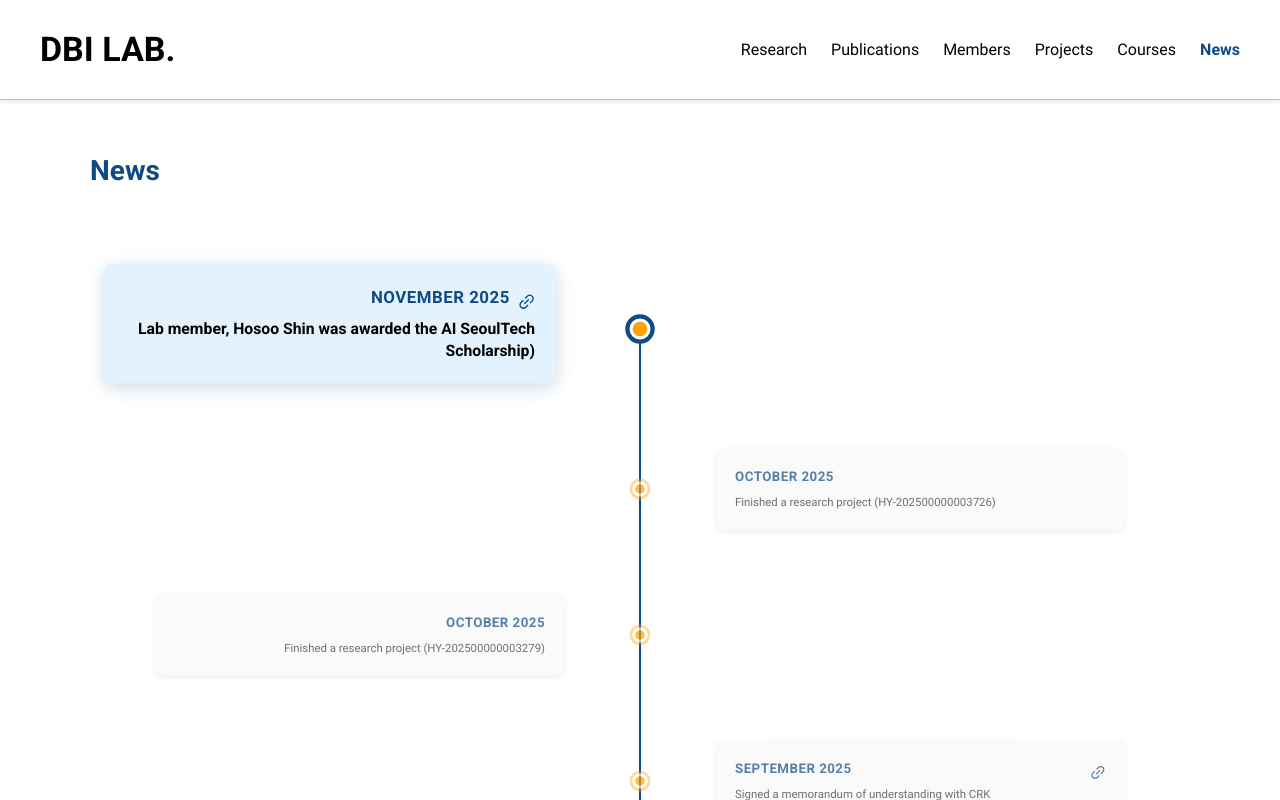
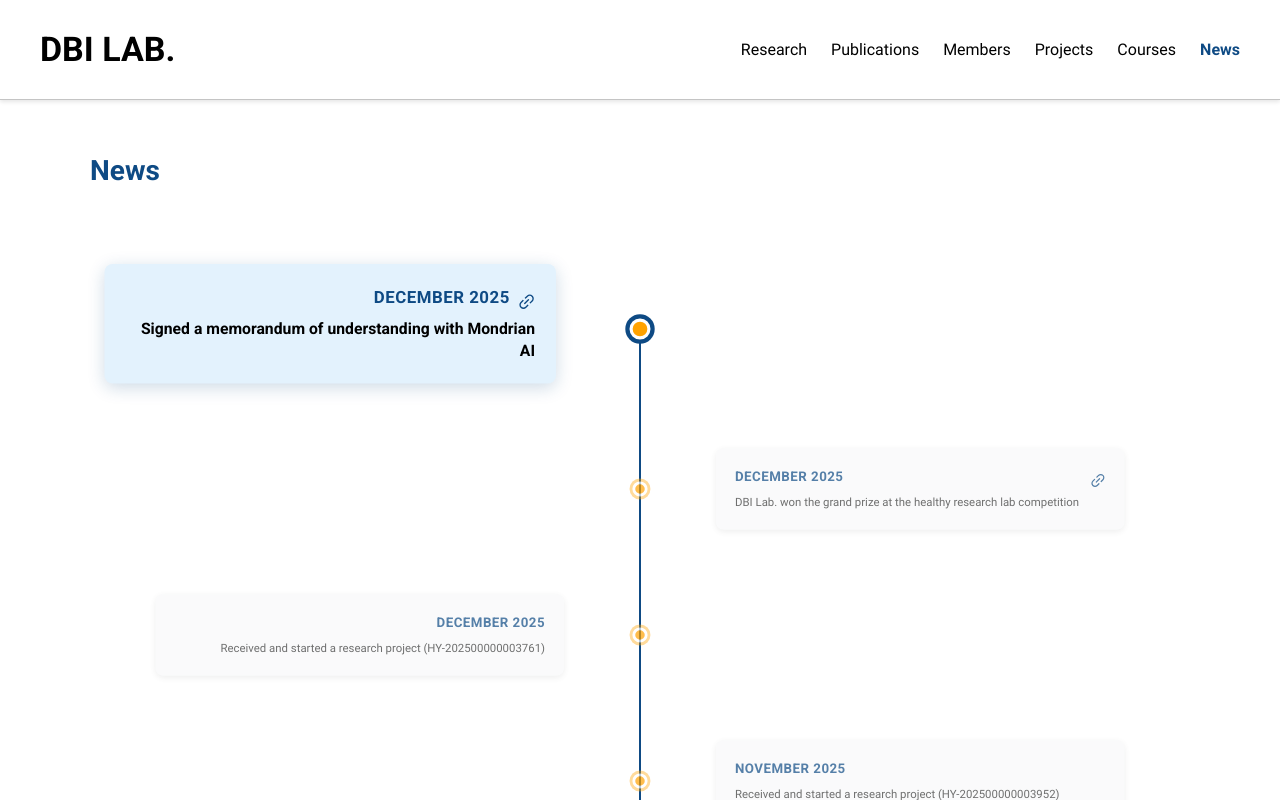
Before and after one commit to yoona-J/DBI-NEW-LAB-SITE, a React (Vite) app in the folder client/: page /news in a window 1280 px wide. Shown: the top 800 px of the page. Built offline with nearby package versions, Linux system fonts and the light colour scheme; a web font is replaced by a local one.

Commit message:
[add] update news, publications, project, and members info

```diff
--- a/client/src/data/news.json
+++ b/client/src/data/news.json
@@ -1,132 +1,162 @@
 [
   {
     "id": "n-1",
+    "title": "Signed a memorandum of understanding with Mondrian AI",
+    "date": "2025-12-01",
+    "link": "https://www.etnews.com/20251219000330"
+  },
+  {
+    "id": "n-2",
+    "title": "DBI Lab. won the grand prize at the healthy research lab competition",
+    "date": "2025-12-01",
+    "link": "https://www.newshyu.com/news/articleView.html?idxno=1021910"
+  },
+  {
+    "id": "n-3",
+    "title": "Received and started a research project (HY-202500000003761)",
+    "date": "2025-12-01",
+    "link": ""
+  },
+  {
+    "id": "n-4",
+    "title": "LReceived and started a research project (HY-202500000003952)",
+    "date": "2025-11-01",
+    "link": ""
+  },
+  {
+    "id": "n-5",
+    "title": "Received and started a research project (HY-202500000003701)",
+    "date": "2025-11-01",
+    "link": ""
+  },
+  {
+    "id": "n-6",
     "title": "Lab member, Hosoo Shin was awarded the AI SeoulTech Scholarship",
     "date": "2025-11-01",
     "link": "http://etnews.com/20251116000023"
   },
   {
-    "id": "n-2",
+    "id": "n-7",
     "title": "Finished a research project (HY-202500000003726)",
     "date": "2025-10-01",
     "link": ""
   },
   {
-    "id": "n-3",
+    "id": "n-8",
     "title": "Finished a research project (HY-202500000003279)",
     "date": "2025-10-01",
     "link": ""
   },
   {
-    "id": "n-4",
+    "id": "n-9",
     "title": "Signed a memorandum of understanding with CRK",
     "date": "2025-09-01",
     "link": "http://www.hynews.ac.kr/news/articleView.html?idxno=13383"
   },
   {
-    "id": "n-5",
+    "id": "n-10",
     "title": "Received and started a research project (HY-202500000003108)",
     "date": "2025-09-01",
     "link": ""
   },
   {
-    "id": "n-6",
+    "id": "n-11",
     "title": "Professor Eunchan Kim was appointed as a Public Officials Training Review Committee Member by the Seoul Facilities Corporation",
     "date": "2025-09-01",
     "link": ""
   },
   {
-    "id": "n-7",
+    "id": "n-12",
     "title": "Professor Eunchan Kim was appointed as a Task Evaluation Committee Member by Kangwon National University",
     "date": "2025-08-01",
     "link": ""
   },
   {
-    "id": "n-8",
+    "id": "n-13",
     "title": "Professor Eunchan Kim was appointed as an AI Advisory Committee Member by the Seoul Facilities Corporation",
     "date": "2025-08-01",
     "link": ""
   },
   {
-    "id": "n-9",
+    "id": "n-14",
     "title": "Received and started a research project (HY-202500000002838)",
     "date": "2025-07-01",
     "link": ""
   },
   {
-    "id": "n-10",
+    "id": "n-15",
     "title": "Lab member, Yoona Chung was awarded the AI SeoulTech scholarship.",
     "date": "2025-06-01",
     "link": "https://www.etnews.com/20250618000224"
   },
   {
-    "id": "n-11",
+    "id": "n-16",
     "title": "Finished a research project (HY-202500000000191)",
     "date": "2025-05-01",
     "link": ""
   },
   {
-    "id": "n-12",
+    "id": "n-17",
     "title": "Received and started a research project (HY-500000000001616)",
     "date": "2025-04-01",
     "link": ""
   },
   {
-    "id": "n-13",
+    "id": "n-18",
     "title": "Received and started a research project (HY-202500000001158)",
     "date": "2025-03-01",
     "link": ""
   },
   {
-    "id": "n-14",
+    "id": "n-19",
     "title": "Visiting Researcher YongHyun Lee has joined DBI Lab",
     "date": "2025-03-01",
     "link": ""
   },
   {
-    "id": "n-15",
+    "id": "n-20",
     "title": "Agreement on Academic Research Using Pseudonymized Credit and Financial Data (Agreement with KCB)",
     "date": "2025-02-01",
     "link": ""
   },
   {
-    "id": "n-16",
+    "id": "n-21",
     "title": "Received and started a research project (HY-202500000000191)",
     "date": "2025-01-01",
     "link": ""
   },
   {
-    "id": "n-17",
+    "id": "n-22",
     "title": "Received and started a research project (HY-202400000003726)",
     "date": "2024-12-01",
     "link": ""
   },
   {
-    "id": "n-18",
+    "id": "n-23",
     "title": "Signed a memorandum of understanding with Toss Bank",
     "date": "2024-11-01",
     "link": "https://www.etnews.com/20241107000242"
   },
   {
-    "id": "n-19",
+    "id": "n-24",
     "title": "Professor Eunchan Kim received the best TPC award from IEEE/KICS",
     "date": "2024-10-01",
     "link": ""
   },
   {
-    "id": "n-20",
+    "id": "n-25",
     "title": "Research Professor Jaehyuk Lee has joined DBI Lab",
     "date": "2024-09-01",
     "link": ""
   },
   {
-    "id": "n-21",
+    "id": "n-26",
     "title": "Received and started a research project (HY-202400000003279)",
     "date": "2024-09-01",
     "link": ""
   },
   {
-    "id": "n-22",
+    "id": "n-27",
     "title": "Data and business intelligence laboratory (DBI Lab.) has opened",
     "date": "2024-09-01",
     "link": ""
--- a/client/src/data/publications.json
+++ b/client/src/data/publications.json
@@ -1,4 +1,24 @@
 [
+  {
+    "title": "Layered Feature Engineering for E-commerce Purchase Prediction: A Hierarchical Evaluation on Taobao User Behavior Datasets",
+    "authors": ["Liqiu Suo", "Lin Xia", "Yoona Chung"],
+    "year": 2025,
+    "type": "Journal",
+    "journal": "CMC-Computers, Materials & Continua",
+    "volume": "Vol.",
+    "category": "SCI",
+    "link": ""
+  },
+  {
+    "title": "Muscle synergy-driven ensemble learning framework for individualized stroke gait rehabilitation",
+    "authors": ["Jaehyuk Lee"],
+    "year": 2025,
+    "type": "Journal",
+    "journal": "Scientific Reports",
+    "volume": "Vol.15",
+    "category": "SCI",
+    "link": "https://doi.org/10.1038/s41598-025-28818-5"
+  },
   {
     "title": "Multi-task Deep Learning Framework for Enhancing Mayo Endoscopic Score Classification in Ulcerative Colitis",
     "authors": ["Jaehyuk Lee"],
@@ -7,7 +27,7 @@
     "journal": "Digital Health",
     "volume": "Vol.11",
     "category": "SCI/SSCI",
-    "link": "https://journals.sagepub.com/doi/10.1177/20552076251356396"
+    "link": "https://doi.org/10.1177/20552076251356396"
   },
   {
     "title": "Primary Determinants and Strategic Implications for Customer Loyalty in Pet-Related Vertical E-Commerce: A Machine Learning Approach",
@@ -17,7 +37,7 @@
     "journal": "Systems",
     "volume": "Vol.13, No.3",
     "category": "SSCI",
-    "link": "https://www.mdpi.com/2079-8954/13/3/175"
+    "link": "https://doi.org/10.3390/systems13030175"
   },
   {
     "title": "Precision Forecasting in Colorectal Oncology: Predicting Six-Month Survival to Optimize Clinical Decisions",
@@ -27,7 +47,7 @@
     "journal": "Electronics",
     "volume": "Vol.14, No.5",
     "category": "SCI",
-    "link": "https://www.mdpi.com/2079-9292/14/5/880"
+    "link": "https://doi.org/10.3390/electronics14050880"
   },
   {
     "title": "Smoothing the Subjective Financial Risk Tolerance: Volatility and Market Implications",
@@ -37,7 +57,7 @@
     "journal": "Mathematics",
     "volume": "Vol.13, No.4",
     "category": "SCI",
-    "link": "https://www.mdpi.com/2227-7390/13/4/680"
+    "link": "https://doi.org/10.3390/math13040680"
   },
   {
     "title": "Understanding the Adoption Intention of Financial Data Retrieval Services: An Empirical Analysis of My Data",
@@ -47,7 +67,7 @@
     "journal": "Heliyon",
     "volume": "Vol.11, No.1",
     "category": "SCI",
-    "link": "https://linkinghub.elsevier.com/retrieve/pii/S2405844024173653"
+    "link": "https://doi.org/10.1016/j.heliyon.2024.e41334"
   },
   {
     "title": "Green Total Factor Productivity and Its Nonlinear Relationship With Coordinated FDI Development: Evidence From Panel Models",
@@ -57,7 +77,7 @@
     "journal": "Natural Resource Modeling",
     "volume": "Vol.38, No.1",
     "category": "SCI",
-    "link": "https://onlinelibrary.wiley.com/doi/10.1111/nrm.12418"
+    "link": "https://doi.org/10.1111/nrm.12418"
   },
   {
     "title": "Augmented ELBO regularization for enhanced clustering in variational autoencoders",
@@ -67,7 +87,7 @@
     "journal": "Neurocomputing",
     "volume": "Vol.614",
     "category": "SCI",
-    "link": "https://linkinghub.elsevier.com/retrieve/pii/S0925231224015662"
+    "link": "https://doi.org/10.1016/j.neucom.2024.128795"
   },
   {
     "title": "SICGNN: Structurally informed convolutional graph neural networks for protein classification",
@@ -77,7 +97,7 @@
     "journal": "Machine Learning: Science and Technology",
     "volume": "Vol.5, No.4",
     "category": "SCI",
-    "link": "https://iopscience.iop.org/article/10.1088/2632-2153/ad979b"
+    "link": "https://doi.org/10.1088/2632-2153/ad979b"
   },
   {
     "title": "Method and System for Authenticating Transfer based on Questioning",
@@ -87,7 +107,7 @@
     "journal": "KR Patent",
     "volume": "Registered",
     "category": "KR Patent",
-    "link": "https://www.kipris.or.kr/khome/main.do"
+    "link": "https://doi.org/10.8080/1020220000365"
   },
   {
     "title": "Data-Driven Stroke Classification Utilizing Electromyographic Muscle Features and Machine Learning Techniques",
@@ -97,7 +117,7 @@
     "journal": "Applied Sciences-Basel",
     "volume": "Vol.14, No.18",
     "category": "SCI",
-    "link": "https://www.mdpi.com/2076-3417/14/18/8430"
+    "link": "https://doi.org/10.3390/app14188430"
   },
   {
     "title": "Climate policy uncertainty and its impact on energy demand: An empirical evidence using the Fourier augmented ARDL model",
@@ -107,7 +127,7 @@
     "journal": "Economic Analysis and Policy",
     "volume": "Vol.84",
     "category": "SSCI",
-    "link": "https://linkinghub.elsevier.com/retrieve/pii/S0313592624002108"
+    "link": "https://doi.org/10.1016/j.eap.2024.08.021"
   },
   {
     "title": "Opportunistic Offloading Scheme for Content Delivery Service using Electro-Mobility Networks",
@@ -117,7 +137,7 @@
     "journal": "IET Intelligent Transport Systems",
     "volume": "Vol.18, No.4",
     "category": "SCI",
-    "link": "https://ietresearch.onlinelibrary.wiley.com/doi/10.1049/itr2.12255"
+    "link": "https://doi.org/10.1049/itr2.12255"
   },
   {
     "title": "Deep Learning-based Delinquent Taxpayer Prediction: A Scientific Administrative Approach",
@@ -127,7 +147,7 @@
     "journal": "KSII Transactions on Internet and Information Systems",
     "volume": "Vol.18, No.1",
     "category": "SCI",
-    "link": "https://itiis.org/digital-library/90386"
+    "link": "https://doi.org/10.3837/tiis.2024.01.003"
   },
   {
     "title": "LF-Transformer: Latent Factorizer Transformer for Tabular Learning",
@@ -137,7 +157,7 @@
     "journal": "IEEE Access",
     "volume": "Vol.12",
     "category": "SCI",
-    "link": "https://ieeexplore.ieee.org/document/10401112/"
+    "link": "https://doi.org/10.1109/ACCESS.2024.3354972"
   },
   {
     "title": "Identifying Hidden Factors Associated with Household Emergency Fund Holdings: A Machine Learning Application",
@@ -147,7 +167,7 @@
     "journal": "Mathematics",
     "volume": "Vol.12, No.2",
     "category": "SCI",
-    "link": "https://www.mdpi.com/2227-7390/12/2/182"
+    "link": "https://doi.org/10.3390/math12020182"
   },
   {
     "title": "Machine Learning-based Prediction of Relative Regional Air Volume Change",
@@ -157,7 +177,7 @@
     "journal": "KSII Transactions on Internet and Information Systems",
     "volume": "Vol.17, No.2",
     "category": "SCI",
-    "link": "https://itiis.org/digital-library/38403"
+    "link": "https://doi.org/10.3837/tiis.2023.02.016"
   },
   {
     "title": "Factors Affecting the Adoption Intention of New Electronic Authentication Services: A Convergent Model Approach of VAM, PMT, and TPB",
@@ -167,7 +187,7 @@
     "journal": "IEEE Access",
     "volume": "Vol.11",
     "category": "SCI",
-    "link": "https://ieeexplore.ieee.org/document/10040667"
+    "link": "https://doi.org/10.1109/ACCESS.2023.3243183"
   },
   {
     "title": "TinyML-based Classification in ECG Monitoring Embedded System",
@@ -177,7 +197,7 @@
     "journal": "CMC-Computers, Materials & Continua",
     "volume": "Vol.75, No.1",
     "category": "SCI",
-    "link": "https://www.techscience.com/cmc/v75n1/51426"
+    "link": "https://doi.org/10.32604/cmc.2023.031663"
   },
   {
     "title": "ALBERT with Knowledge Graph Encoder Utilizing Semantic Similarity for Commonsense Question Answering",
@@ -187,7 +207,7 @@
     "journal": "Intelligent Automation & Soft Computing",
     "volume": "Vol.36, No.1",
     "category": "SCI",
-    "link": "https://www.techscience.com/iasc/v36n1/50030"
+    "link": "https://doi.org/10.32604/iasc.2023.032783"
   },
   {
     "title": "A Case Study of Digital Transformation : Focusing on the Financial Sector in South Korea and Overseas",
@@ -197,7 +217,7 @@
     "journal": "Asia Pacific Journal of Information Systems",
     "volume": "Vol.32, No.3",
     "category": "Scopus",
-    "link": "https://www.apjis.or.kr/common/sub/pastissues_view.asp?UID=5268&GotoPage=1&sIssue_year=2022&svolNo=vol.%2032%20no.%203&sKey=&sVal="
+    "link": "https://doi.org/10.14329/apjis.2022.32.3.537"
   },
   {
     "title": "The Association Between SOC and Land Prices Considering Spatial Heterogeneity Based on Finite Mixture Modeling",
@@ -207,7 +227,7 @@
     "journal": "The Korea Spatial Planning Review",
     "volume": "Vol.114",
     "category": "KCI",
-    "link": "https://www.kci.go.kr/kciportal/landing/article.kci?arti_id=ART002882158"
+    "link": "https://doi.org/10.15793/kspr.2022.114..004"
   },
   {
     "title": "SHOMY: Detection of Small Hazardous Objects using the You Only Look Once Algorithm",
@@ -217,7 +237,7 @@
     "journal": "KSII Transactions on Internet and Information Systems",
     "volume": "Vol.16, No.8",
     "category": "SCI",
-    "link": "https://itiis.org/digital-library/25914"
+    "link": "https://doi.org/10.3837/tiis.2022.08.012"
   },
   {
     "title": "System and Method for Providing Loan Service based on the Value in Use",
@@ -227,7 +247,7 @@
     "journal": "KR Patent",
     "volume": "Registered",
     "category": "KR Patent",
-    "link": "https://www.kipris.or.kr/khome/main.do"
+    "link": "https://doi.org/10.8080/1020190089899"
   },
   {
     "title": "The Details and Outlook of Three Data Acts Amendment in South Korea: With a Focus on the Changes of Domestic Financial and Data Industry",
@@ -237,7 +257,7 @@
     "journal": "Informatization Policy",
     "volume": "Vol.28, No.3",
     "category": "KCI",
-    "link": "https://koreascience.or.kr/article/JAKO202128557470160.page"
+    "link": "https://doi.org/10.22693/niaip.2021.28.3.049"
   },
   {
     "title": "A Securities Company's Customer Churn Prediction Model and Causal Inference with SHAP Value",
@@ -247,6 +267,6 @@
     "journal": "The Journal of Bigdata",
     "volume": "Vol.5, No.2",
     "category": "KCI",
-    "link": "https://www.kci.go.kr/kciportal/landing/article.kci?arti_id=ART002675683"
+    "link": "https://doi.org/10.36498/kbigdt.2020.5.2.215"
   }
 ]
--- a/client/src/pages/News.jsx
+++ b/client/src/pages/News.jsx
@@ -10,133 +10,163 @@ export default function News() {
   const newsData = [
     {
       id: 'n-1',
+      date: 'December 2025',
+      title: 'Signed a memorandum of understanding with Mondrian AI',
+      link: 'https://www.etnews.com/20251219000330'
+    },
+    {
+      id: 'n-2',
+      date: 'December 2025',
+      title: 'DBI Lab. won the grand prize at the healthy research lab competition',
+      link: 'https://www.newshyu.com/news/articleView.html?idxno=1021910'
+    },
+    {
+      id: 'n-3',
+      date: 'December 2025',
+      title: 'Received and started a research project (HY-202500000003761)',
+      link: ''
+    },
+    {
+      id: 'n-4',
+      date: 'November 2025',
+      title: 'Received and started a research project (HY-202500000003952)',
+      link: ''
+    },
+    {
+      id: 'n-5',
+      date: 'November 2025',
+      title: 'Received and started a research project (HY-202500000003701)',
+      link: ''
+    },
+    {
+      id: 'n-6',
       date: 'November 2025',
       title: 'Lab member, Hosoo Shin was awarded the AI SeoulTech Scholarship)',
       link: 'http://etnews.com/20251116000023'
     },
     {
-      id: 'n-2',
+      id: 'n-7',
       date: 'October 2025',
       title: 'Finished a research project (HY-202500000003726)',
       link: ''
     },
     {
-      id: 'n-3',
+      id: 'n-8',
       date: 'October 2025',
       title: 'Finished a research project (HY-202500000003279)',
       link: ''
     },
     {
-      id: 'n-4',
+      id: 'n-9',
       date: 'September 2025',
       title: 'Signed a memorandum of understanding with CRK',
       link: 'http://www.hynews.ac.kr/news/articleView.html?idxno=13383'
     },
     {
-      id: 'n-5',
+      id: 'n-10',
       date: 'September 2025',
       title: 'Received and started a research project (HY-202500000003108)',
       link: ''
     },
     {
-      id: 'n-6',
+      id: 'n-11',
       date: 'September 2025',
       title: 'Professor Eunchan Kim was appointed as a Public Officials Training Review Committee Member by the Seoul Facilities Corporation',
       link: ''
     },
     {
-      id: 'n-7',
+      id: 'n-12',
       date: 'August 2025',
       title: 'Professor Eunchan Kim was appointed as a Task Evaluation Committee Member by Kangwon National University',
       link: ''
     },
     {
-      id: 'n-8',
+      id: 'n-13',
       date: 'August 2025',
       title: 'Professor Eunchan Kim was appointed as an AI Advisory Committee Member by the Seoul Facilities Corporation',
       link: ''
     },
 
     {
-      id: 'n-9',
+      id: 'n-14',
       date: 'July 2025',
       title: 'Received and started a research project (HY-202500000002838)',
       link: ''
     },
     {
-      id: 'n-10',
+      id: 'n-15',
       date: 'June 2025',
       title: 'Lab member, Yoona Chung was awarded the AI SeoulTech scholarship.',
       link: "https://www.etnews.com/20250618000224"
     },
     {
-      id: 'n-11',
+      id: 'n-16',
       date: 'May 2025',
       title: 'Finished a research project (HY-202500000000191)',
       link: ''
     },
     {
-      id: 'n-12',
+      id: 'n-17',
       date: 'April 2025',
       title: 'Received and started a research project (HY-500000000001616)',
       link: ''
     },
     {
-      id: 'n-13',
+      id: 'n-18',
       date: 'March 2025',
       title: 'Received and started a research project (HY-202500000001158)',
       link: ''
     },
     {
-      id: 'n-14',
+      id: 'n-19',
       date: 'March 2025',
       title: 'Visiting Researcher YongHyun Lee has joined DBI Lab',
       link: ''
     },
     {
-      id: 'n-15',
+      id: 'n-20',
       date: 'February 2025',
       title: 'Agreement on Academic Research Using Pseudonymized Credit and Financial Data (Agreement with KCB)',
       link: ''
     },
     {
-      id: 'n-16',
+      id: 'n-21',
       date: 'January 2025',
       title: 'Received and started a research project (HY-202500000000191)',
       link: ''
     },
     {
-      id: 'n-17',
+      id: 'n-22',
       date: 'December 2024',
       title: 'Received and started a research project (HY-202400000003726)',
       link: ''
     },
     {
-      id: 'n-18',
+      id: 'n-23',
       date: 'November 2024',
       title: 'Signed a memorandum of understanding with Toss Bank',
       link: "https://www.etnews.com/20241107000242"
     },
     {
-      id: 'n-19',
+      id: 'n-24',
       date: 'October 2024',
       title: 'Professor Eunchan Kim received the best TPC award from IEEE/KICS',
       link: ''
     },
     {
-      id: 'n-20',
+      id: 'n-25',
       date: 'September 2024',
       title: 'Research Professor Jaehyuk Lee has joined DBI Lab',
       link: ''
     },
     {
-      id: 'n-21',
+      id: 'n-26',
       date: 'September 2024',
       title: 'Received and started a research project (HY-202400000003279)',
       link: ''
     },
     {
-      id: 'n-22',
+      id: 'n-27',
       date: 'September 2024',
       title: 'Data and business intelligence laboratory (DBI Lab.) has opened',
       link: ''
```
Also changed, not shown: client/src/pages/Professor.jsx (+5 -4 lines), client/src/pages/Projects.jsx (+15 -0 lines), client/src/pages/Students.jsx (+25 -24 lines).
